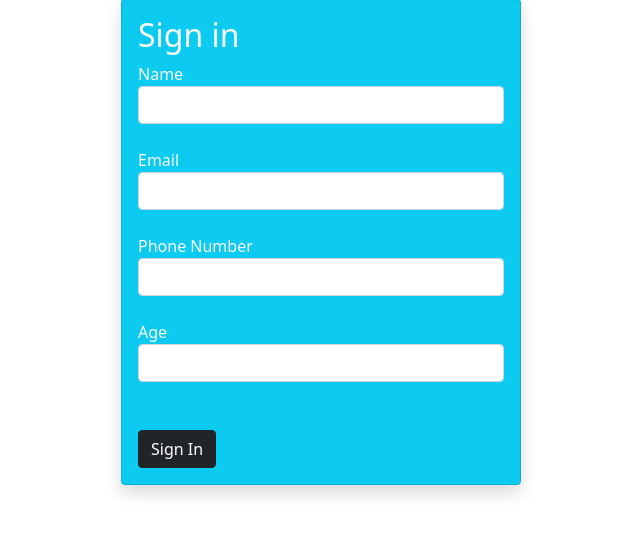
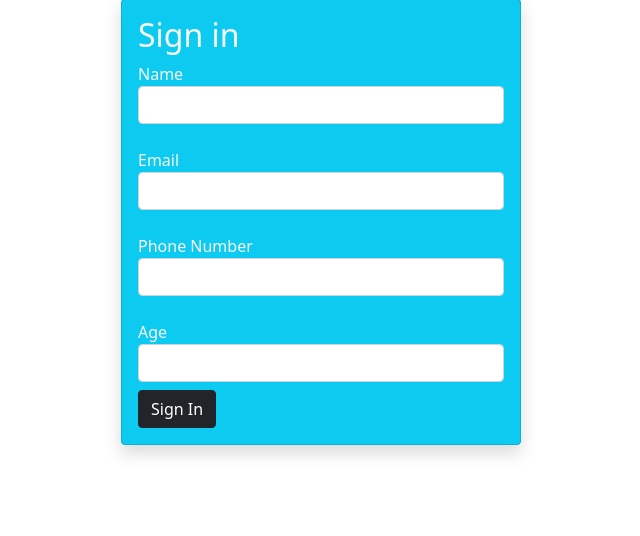
Before and after one commit to MazherHossain/CTG-PHP-Assignment, a PHP site: page /form_validation.php in a window 1280 px wide. Shown: the part 49-585 px from the top of the page, without its empty margins (319-959 px from the left). Run offline with PHP 8.4, Linux system fonts and the light colour scheme.

Commit message:
Form done

```diff
--- a/Assignment 4 Form/form_validation.php
+++ b/Assignment 4 Form/form_validation.php
@@ -13,6 +13,7 @@
     #Email Validation
     #Specific Email Validation
     #Phone number validation
+    #Age 18-40
   -->
 
 
@@ -58,7 +59,7 @@
       else if(filter_var($email, FILTER_VALIDATE_EMAIL) == false){
         $msg = " <p class='alert alert-warning alert-dismissible fade show' role='alert'>Invalid Email Address! <button type='button' class='btn-close' data-bs-dismiss='alert' aria-label='Close' ></button> </p>";//Email validation warning
       }
-      else if($cell>8801999999999 || $cell<01300000000){
+      else if($cell>19999999999 || $cell<01300000000){
         $msg = " <p class='alert alert-danger alert-dismissible fade show' role='alert'>Invalid phone number input data type! <button type='button' class='btn-close' data-bs-dismiss='alert' aria-label='Close' ></button> </p>";//warning for not entering integer value as phone number
       }
       else if(in_array($cell_start, ['017','018','019','015','013','016','014'])==false){
@@ -122,7 +123,7 @@
                 }
               ?>
             </div>
-            <div class="form-group mt-5">
+            <div class="form-group mt-2">
               <input name="insert" class="btn btn-dark" type="submit" value="Sign In">
             </div>
         </div>
```
